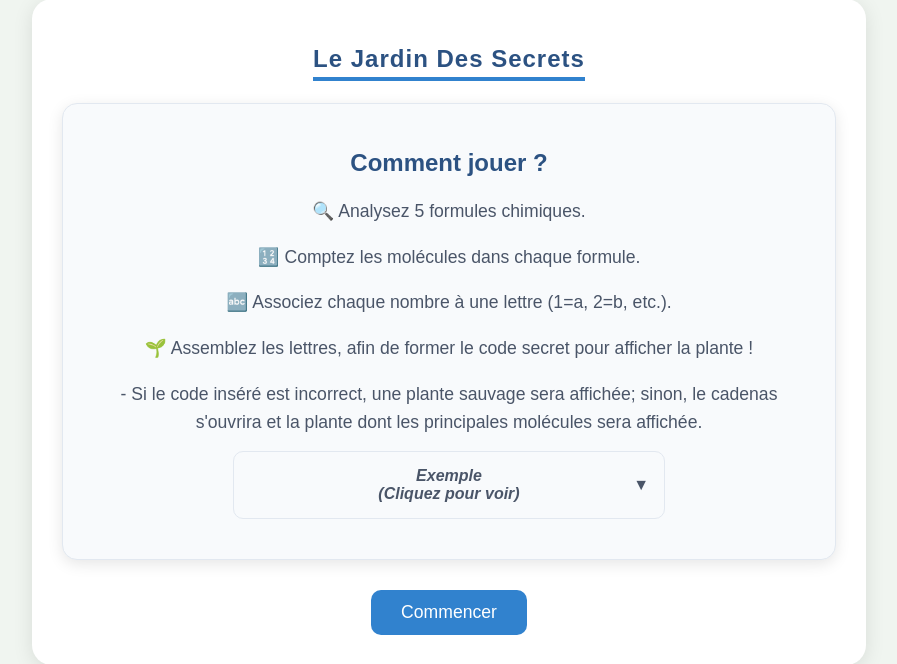
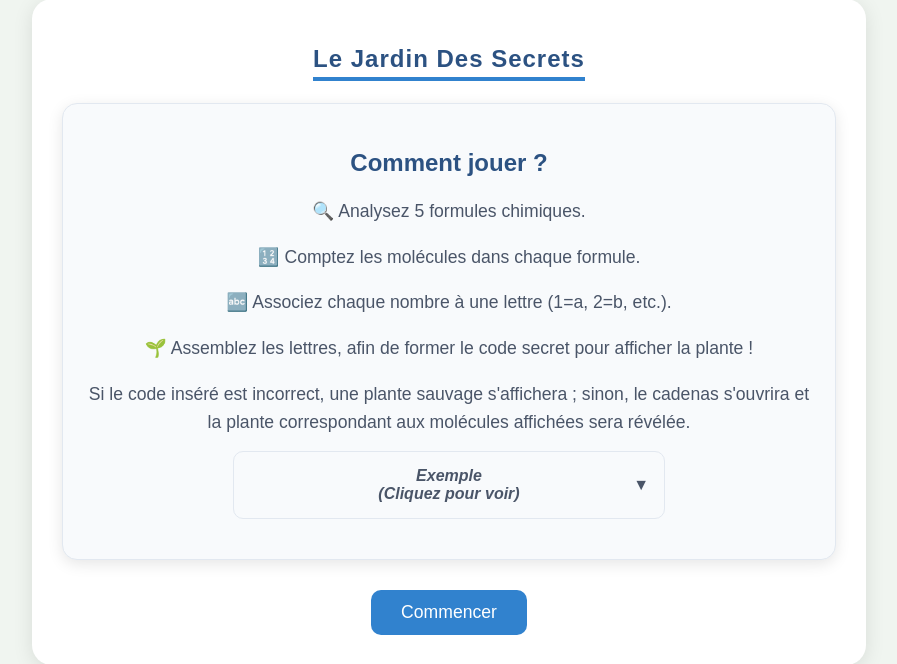
Before and after one commit to BelbazMelina/projetSI, a Symfony app: template templates/jeu/accueil.html.twig in a window 1280 px wide. Shown: the part 88-752 px from the top of the page, without its empty margins (191-1088 px from the left). Run offline with Twig, Linux system fonts and the light colour scheme; the template is opened without the code that fills it, so the values that code supplies are empty; some libraries are stand-ins or nearby versions.

Commit message:
15eme commit

```diff
--- a/templates/jeu/accueil.html.twig
+++ b/templates/jeu/accueil.html.twig
@@ -235,7 +235,7 @@
                 <p>🔢 Comptez les molécules dans chaque formule.</p>
                 <p>🔤 Associez chaque nombre à une lettre (1=a, 2=b, etc.).</p>
                 <p>🌱 Assemblez les lettres, afin de former le code secret pour afficher la plante !</p>
-                <p> - Si le code inséré est incorrect, une plante sauvage sera affichée; sinon, le cadenas s'ouvrira et la plante dont les principales molécules sera affichée.</p>
+                <p> Si le code inséré est incorrect, une plante sauvage s'affichera ; sinon, le cadenas s'ouvrira et la plante correspondant aux molécules affichées sera révélée.</p>
                 <div class="example-box">
                     <h4><i>Exemple <br>(Cliquez pour voir)</i></h4>
                     <div class="example-content">
```
Also changed, not shown: public/images/Romarin.png.
